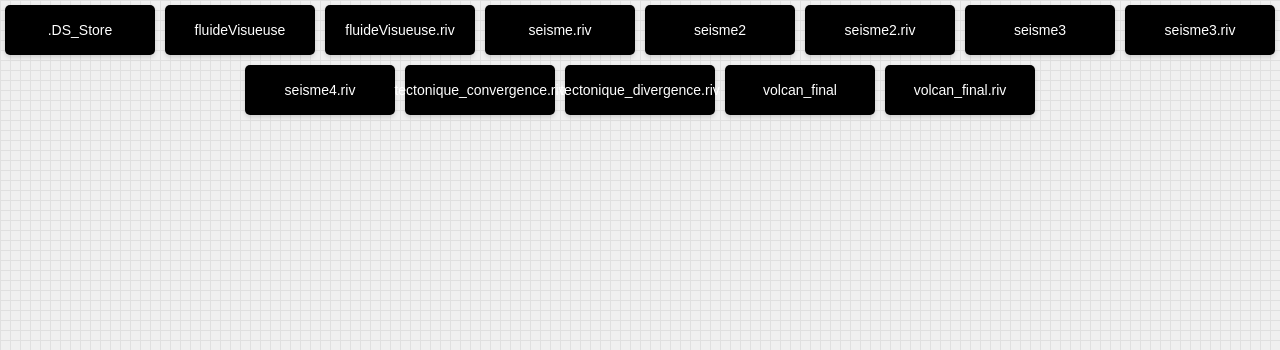
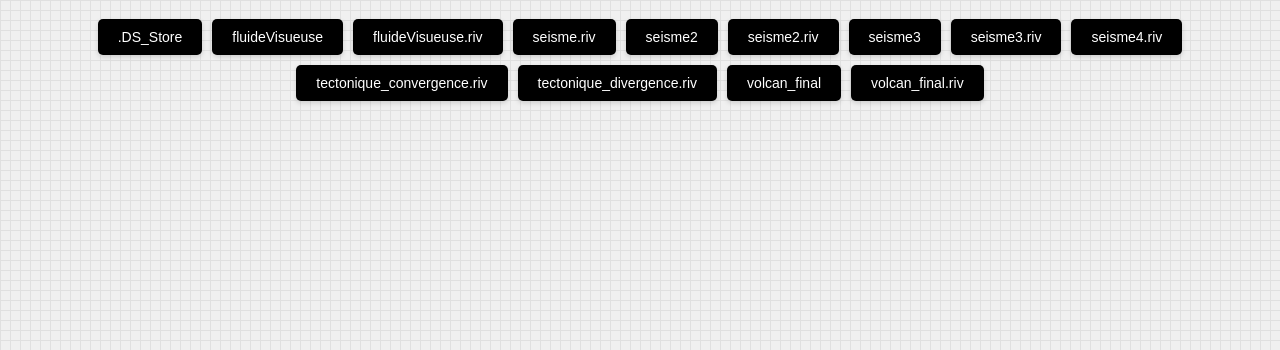
Before and after one commit to RinalduzziNathan/uploaded-rive-files, a website: page index.html in a window 1280 px wide. Shown: the part 450-800 px from the top of the page. Drawn offline with Linux system fonts and the light colour scheme.

Commit message:
adapt to the lenght of the the filename

```diff
--- a/style.css
+++ b/style.css
@@ -53,23 +53,18 @@ body {
     gap: 10px;
     justify-content: center;
 }
-
 .file-item {
-    display: flex;
-    justify-content: center;
-    align-items: center;
-    width: 150px;
-    height: 50px;
+    display: inline-block;
+    padding: 10px 20px;
     background-color: black;
     color: white;
     font-size: 14px;
     text-align: center;
     border-radius: 5px;
     cursor: pointer;
-    opacity: 0;
-    transform: translateY(20px);
-    transition: opacity 0.5s ease, transform 0.5s ease;
-}
+    white-space: nowrap;
+    transition: transform 0.2s ease, background-color 0.2s ease;
+  }
 
 .file-item.show {
     opacity: 1;
```
